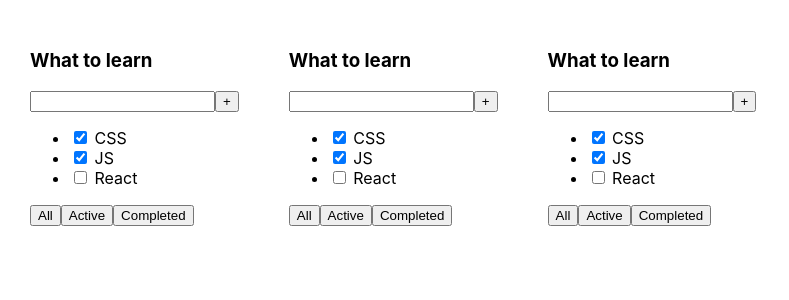
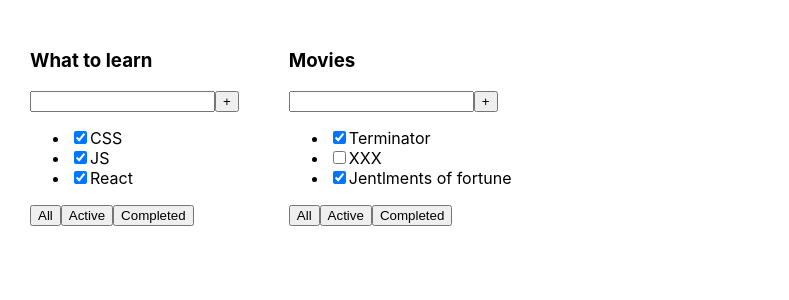
Before and after one commit to AShamshin/code, a React (Create React App) app: page / in a window 1280 px wide. Shown: the top 300 px of the page, without its empty margins (0-789 px from the left). Built offline with nearby package versions, Linux system fonts and the light colour scheme.

Commit message:
Todolist.props

```diff
--- a/src/App.tsx
+++ b/src/App.tsx
@@ -1,39 +1,23 @@
 import './App.css';
+import { TaskType, Todolist } from './Todolist';
 
 function App() {
+  let tasks1: Array<TaskType> = [
+    { id: 1, title: 'CSS', isDone: true },
+    { id: 2, title: 'JS', isDone: true },
+    { id: 3, title: 'React', isDone: true },
+  ];
+  let tasks2: Array<TaskType> = [
+    { id: 1, title: 'Terminator', isDone: true },
+    { id: 2, title: 'XXX', isDone: false },
+    { id: 3, title: 'Jentlments of fortune', isDone: true },
+  ];
   return (
     <div className='App'>
-      <Todolist />
-      <Todolist />
-      <Todolist />
+      <Todolist title='What to learn' tasks={tasks1} />
+      <Todolist title='Movies' tasks={tasks2} />
     </div>
   );
 }
-function Todolist() {
-  return (
-    <div>
-      <h3>What to learn</h3>
-      <div>
-        <input type='text' />
-        <button>+</button>
-      </div>
-      <ul>
-        <li>
-          <input type='checkbox' checked={true} /> <span>CSS</span>
-        </li>
-        <li>
-          <input type='checkbox' checked={true} /> <span>JS</span>
-        </li>
-        <li>
-          <input type='checkbox' checked={false} /> <span>React</span>
-        </li>
-      </ul>
-      <div>
-        <button>All</button>
-        <button>Active</button>
-        <button>Completed</button>
-      </div>
-    </div>
-  );
-}
+
 export default App;
--- /dev/null
+++ b/src/Todolist.tsx
@@ -0,0 +1,41 @@
+export type TaskType = {
+  id: number;
+  title: string;
+  isDone: boolean;
+};
+
+type PropsType = {
+  title: string;
+  tasks: Array<TaskType>;
+};
+
+export function Todolist(props: PropsType) {
+  return (
+    <div>
+      <h3>{props.title}</h3>
+      <div>
+        <input type='text' />
+        <button>+</button>
+      </div>
+      <ul>
+        <li>
+          <input type='checkbox' checked={props.tasks[0].isDone} />
+          <span>{props.tasks[0].title}</span>
+        </li>
+        <li>
+          <input type='checkbox' checked={props.tasks[1].isDone} />
+          <span>{props.tasks[1].title}</span>
+        </li>
+        <li>
+          <input type='checkbox' checked={props.tasks[2].isDone} />
+          <span>{props.tasks[2].title}</span>
+        </li>
+      </ul>
+      <div>
+        <button>All</button>
+        <button>Active</button>
+        <button>Completed</button>
+      </div>
+    </div>
+  );
+}
```
